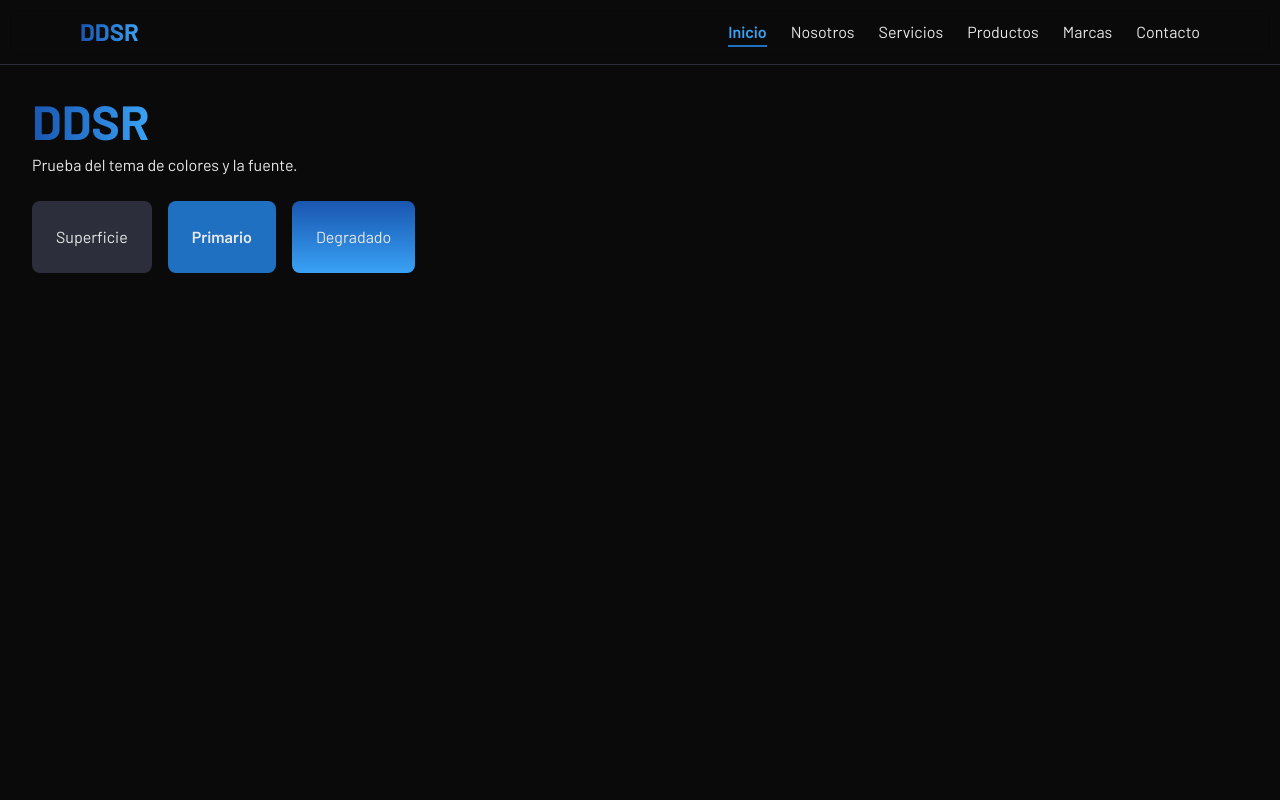
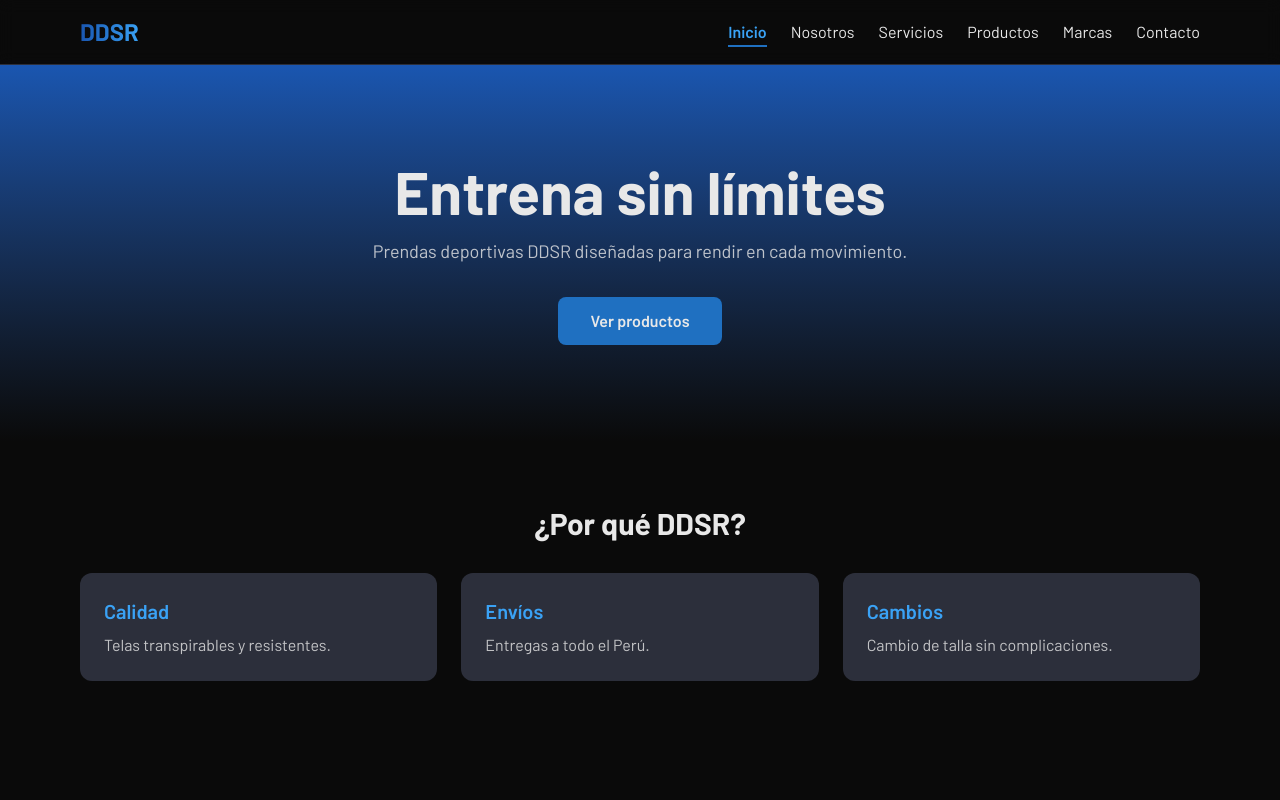
Before and after one commit to Davidsr-ui/ddsr-next-solano, a Next.js app: page / in a window 1280 px wide. Shown: the top 800 px of the page. Built offline with nearby package versions, Linux system fonts and the light colour scheme.

Commit message:
Se  agrego páginas de inicio, nosotros, servicios, marcas, contacto y 404

```diff
--- /dev/null
+++ b/src/app/contacto/page.tsx
@@ -0,0 +1,37 @@
+import type { Metadata } from "next";
+
+export const metadata: Metadata = {
+  title: "Contacto",
+  description: "Escríbenos para consultas, pedidos y uniformes personalizados.",
+};
+
+export default function Contacto() {
+  return (
+    <section className="mx-auto max-w-2xl px-4 py-16">
+      <h1 className="text-4xl font-bold">Contáctenos</h1>
+      <form className="mt-8 space-y-4 rounded-xl bg-superficie p-6">
+        <input
+          type="text"
+          placeholder="Nombre"
+          className="w-full rounded-md bg-fondo px-4 py-3 outline-none focus:ring-2 focus:ring-primario"
+        />
+        <input
+          type="email"
+          placeholder="Correo"
+          className="w-full rounded-md bg-fondo px-4 py-3 outline-none focus:ring-2 focus:ring-primario"
+        />
+        <textarea
+          placeholder="Mensaje"
+          rows={5}
+          className="w-full rounded-md bg-fondo px-4 py-3 outline-none focus:ring-2 focus:ring-primario"
+        />
+        <button
+          type="button"
+          className="rounded-lg bg-primario px-6 py-3 font-semibold transition hover:bg-azul-claro"
+        >
+          Enviar
+        </button>
+      </form>
+    </section>
+  );
+}
--- /dev/null
+++ b/src/app/marcas/page.tsx
@@ -0,0 +1,28 @@
+import type { Metadata } from "next";
+
+export const metadata: Metadata = {
+  title: "Marcas",
+  description: "Conoce las líneas DDSR: Run, Pro y Street.",
+};
+
+const lineas = [
+  ["DDSR Run", "Ropa ligera para correr."],
+  ["DDSR Pro", "Alto rendimiento para entrenamiento intenso."],
+  ["DDSR Street", "Estilo deportivo para el día a día."],
+];
+
+export default function Marcas() {
+  return (
+    <section className="mx-auto max-w-6xl px-4 py-16">
+      <h1 className="text-4xl font-bold">Marcas</h1>
+      <div className="mt-8 grid gap-6 md:grid-cols-3">
+        {lineas.map(([nombre, texto]) => (
+          <div key={nombre} className="rounded-xl bg-superficie p-8 text-center">
+            <h2 className="text-2xl font-bold text-azul-claro">{nombre}</h2>
+            <p className="mt-2 text-texto/80">{texto}</p>
+          </div>
+        ))}
+      </div>
+    </section>
+  );
+}
--- /dev/null
+++ b/src/app/nosotros/page.tsx
@@ -0,0 +1,33 @@
+import type { Metadata } from "next";
+
+export const metadata: Metadata = {
+  title: "Nosotros",
+  description: "Conoce la historia, misión y valores de DDSR.",
+};
+
+export default function Nosotros() {
+  return (
+    <section className="mx-auto max-w-4xl px-4 py-16">
+      <h1 className="text-4xl font-bold">Nosotros</h1>
+      <p className="mt-4 text-texto/80">
+        DDSR nació para ofrecer ropa deportiva cómoda, resistente y con estilo
+        para quienes entrenan todos los días.
+      </p>
+
+      <div className="mt-10 grid gap-6 md:grid-cols-2">
+        <div className="rounded-xl bg-superficie p-6">
+          <h2 className="text-2xl font-semibold text-azul-claro">Misión</h2>
+          <p className="mt-2 text-texto/80">
+            Equipar a cada deportista con prendas que acompañen su rendimiento.
+          </p>
+        </div>
+        <div className="rounded-xl bg-superficie p-6">
+          <h2 className="text-2xl font-semibold text-azul-claro">Visión</h2>
+          <p className="mt-2 text-texto/80">
+            Ser la tienda deportiva de referencia en el Perú.
+          </p>
+        </div>
+      </div>
+    </section>
+  );
+}
--- /dev/null
+++ b/src/app/not-found.tsx
@@ -0,0 +1,19 @@
+import Link from "next/link";
+
+export default function NotFound() {
+  return (
+    <section className="px-4 py-24 text-center">
+      <p className="w-fit mx-auto bg-linear-to-r from-azul-oscuro to-azul-claro bg-clip-text text-8xl font-bold text-transparent">
+        404
+      </p>
+      <h1 className="mt-4 text-3xl font-bold">Fuera de juego</h1>
+      <p className="mt-2 text-texto/80">La página que buscas no existe.</p>
+      <Link
+        href="/"
+        className="mt-8 inline-block rounded-lg bg-primario px-8 py-3 font-semibold transition hover:bg-azul-claro"
+      >
+        Volver al inicio
+      </Link>
+    </section>
+  );
+}
--- a/src/app/page.tsx
+++ b/src/app/page.tsx
@@ -1,16 +1,36 @@
+import Link from "next/link";
+
 export default function Home() {
   return (
-    <main className="min-h-screen p-8">
-      <h1 className="w-fit bg-linear-to-r from-azul-oscuro to-azul-claro bg-clip-text text-5xl font-bold text-transparent">
-        DDSR
-      </h1>
-      <p className="mt-2">Prueba del tema de colores y la fuente.</p>
+    <>
+      <section className="bg-linear-to-b from-azul-oscuro to-fondo px-4 py-24 text-center">
+        <h1 className="text-4xl font-bold md:text-6xl">Entrena sin límites</h1>
+        <p className="mx-auto mt-4 max-w-xl text-lg text-texto/80">
+          Prendas deportivas DDSR diseñadas para rendir en cada movimiento.
+        </p>
+        <Link
+          href="/productos"
+          className="mt-8 inline-block rounded-lg bg-primario px-8 py-3 font-semibold transition hover:bg-azul-claro"
+        >
+          Ver productos
+        </Link>
+      </section>
 
-      <div className="mt-6 flex flex-wrap gap-4">
-        <div className="rounded-lg bg-superficie p-6">Superficie</div>
-        <button className="rounded-lg bg-primario px-6 py-3 font-semibold">Primario</button>
-        <div className="rounded-lg bg-linear-to-b from-azul-oscuro to-azul-claro p-6">Degradado</div>
-      </div>
-    </main>
+      <section className="mx-auto max-w-6xl px-4 py-16">
+        <h2 className="text-center text-3xl font-bold">¿Por qué DDSR?</h2>
+        <div className="mt-8 grid gap-6 md:grid-cols-3">
+          {[
+            ["Calidad", "Telas transpirables y resistentes."],
+            ["Envíos", "Entregas a todo el Perú."],
+            ["Cambios", "Cambio de talla sin complicaciones."],
+          ].map(([titulo, texto]) => (
+            <div key={titulo} className="rounded-xl bg-superficie p-6">
+              <h3 className="text-xl font-semibold text-azul-claro">{titulo}</h3>
+              <p className="mt-2 text-texto/80">{texto}</p>
+            </div>
+          ))}
+        </div>
+      </section>
+    </>
   );
 }
--- /dev/null
+++ b/src/app/servicios/page.tsx
@@ -0,0 +1,29 @@
+import type { Metadata } from "next";
+
+export const metadata: Metadata = {
+  title: "Servicios",
+  description: "Uniformes personalizados, ventas por mayor y asesoría de tallas en DDSR.",
+};
+
+const servicios = [
+  ["Uniformes personalizados", "Diseñamos camisetas y shorts para tu equipo."],
+  ["Ventas por mayor", "Precios especiales para clubes y academias."],
+  ["Asesoría de tallas", "Te ayudamos a elegir la talla ideal."],
+  ["Envíos a todo el Perú", "Despachamos tu pedido donde estés."],
+];
+
+export default function Servicios() {
+  return (
+    <section className="mx-auto max-w-6xl px-4 py-16">
+      <h1 className="text-4xl font-bold">Servicios</h1>
+      <div className="mt-8 grid gap-6 sm:grid-cols-2">
+        {servicios.map(([titulo, texto]) => (
+          <div key={titulo} className="rounded-xl bg-superficie p-6">
+            <h2 className="text-xl font-semibold text-azul-claro">{titulo}</h2>
+            <p className="mt-2 text-texto/80">{texto}</p>
+          </div>
+        ))}
+      </div>
+    </section>
+  );
+}
```
